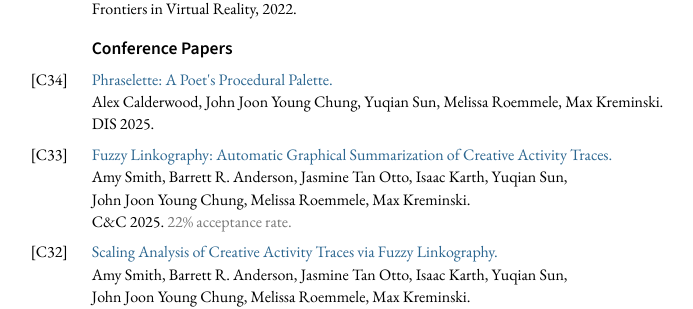
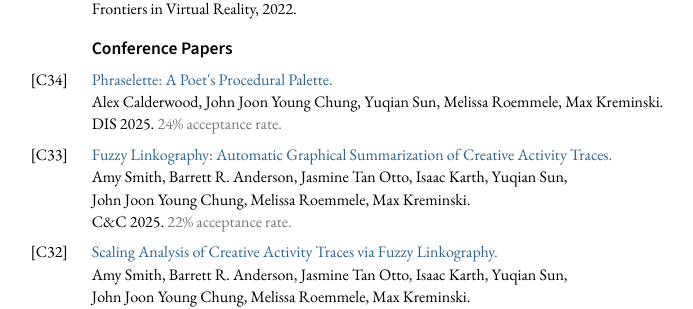
Before and after one commit to mkremins/mkremins.github.io, a Jekyll site: the page built from cv/index.html, in a window 1280 px wide and 900 px high, scrolled down 1198 px. Shown: the part 147-456 px from the top of the window, without its empty margins (291-984 px from the left). Built offline with Jekyll 4.4.1, drawn with Linux system fonts in a browser that asks for light colours.

Commit message:
Add acceptance rate for DIS 2025

```diff
--- a/_data/publications.json
+++ b/_data/publications.json
@@ -24,6 +24,7 @@
   "venue": "DIS",
   "venue_long": "Designing Interactive Systems",
   "pubtype": "full",
+  "acceptrate": "24.24%",
 },
 {
   "title": "Fuzzy Linkography: Automatic Graphical Summarization of Creative Activity Traces",
```
